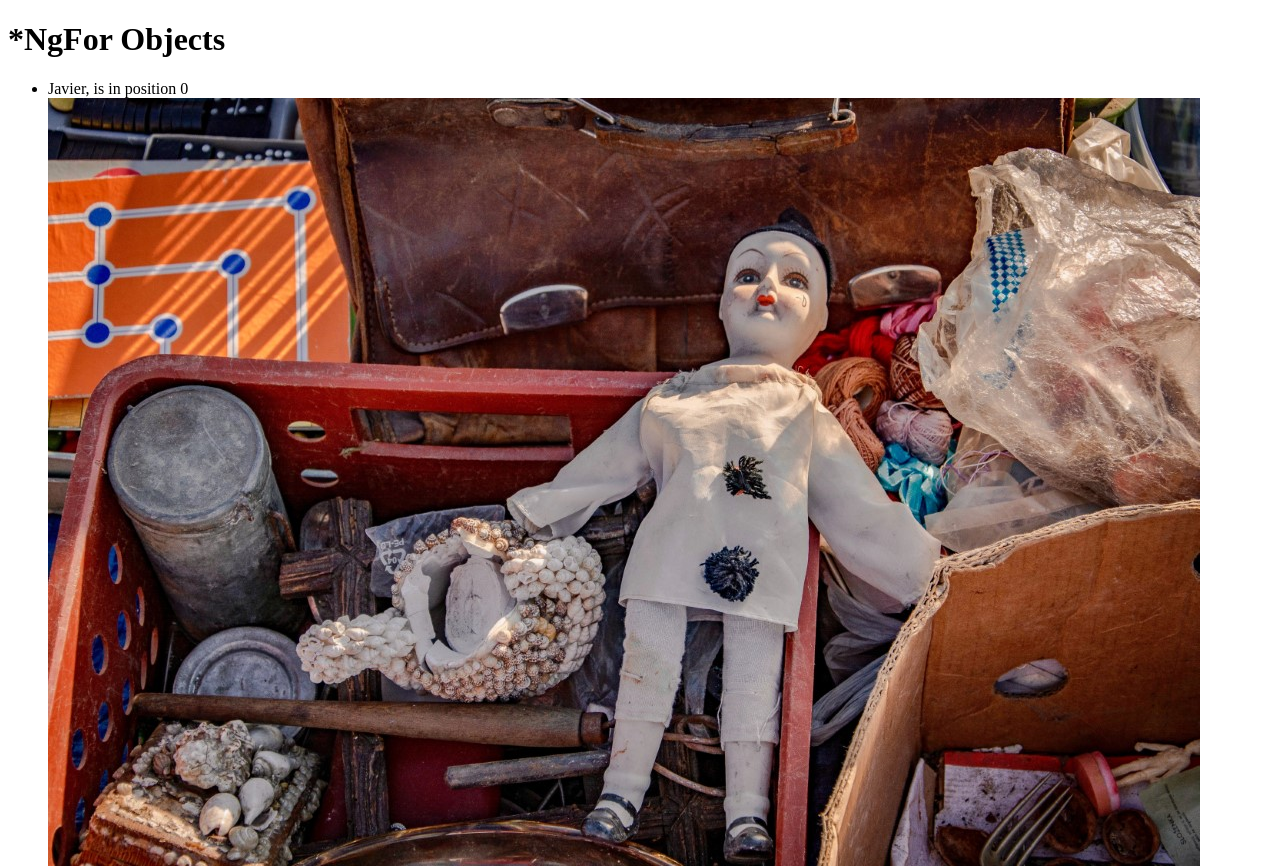
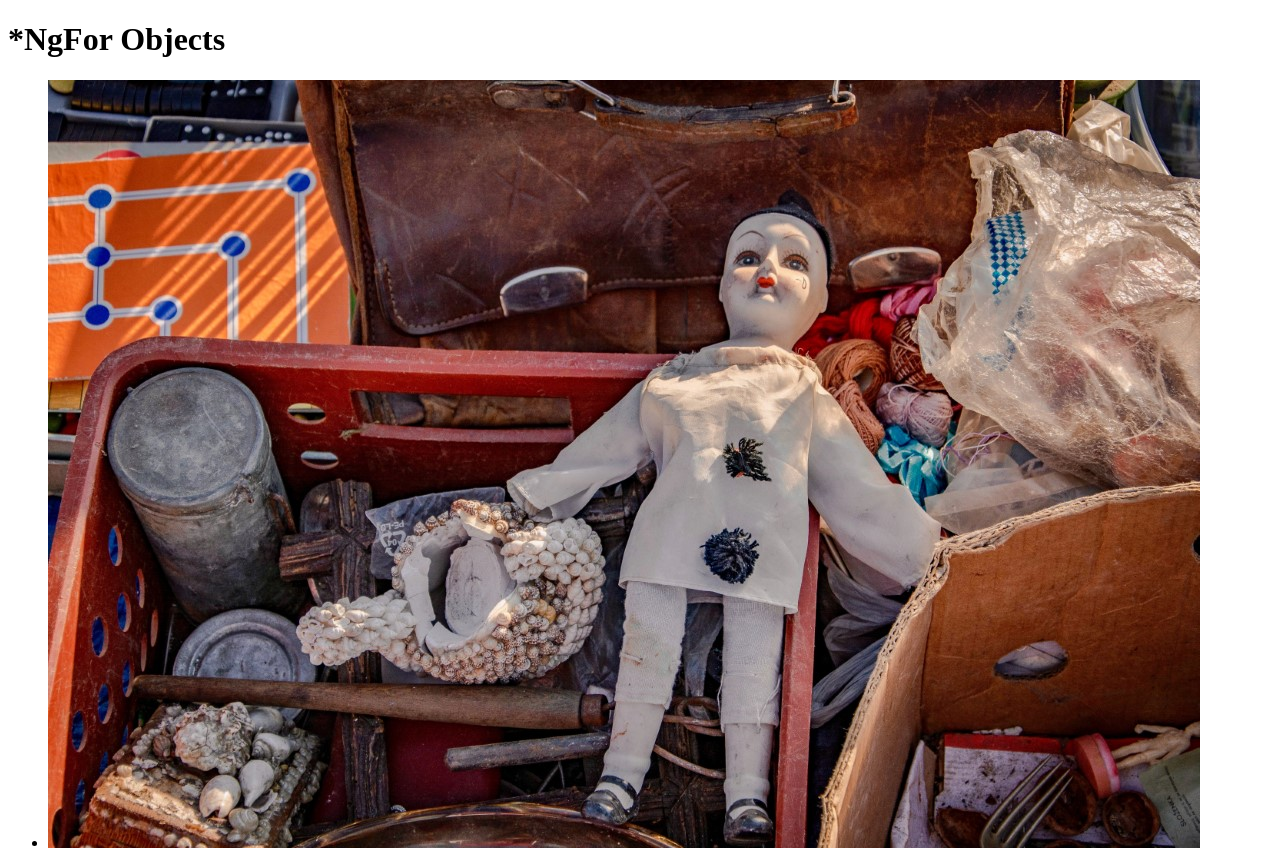
Before and after one commit to jffc-dev/Javascript-Angular-MyStore, an Angular app: page / in a window 1280 px wide. Shown: the top 868 px of the page. Built offline with nearby package versions, Linux system fonts and the light colour scheme.

Commit message:
feat(knowledge): Issue in list of objects fixed

```diff
--- a/src/app/app.component.html
+++ b/src/app/app.component.html
@@ -1,7 +1,6 @@
 <h1>*NgFor Objects</h1>
 <ul>
   <li *ngFor="let product of products; index as i">
-    {{name}}, is in position {{i}}
     <img [src]="product.image" alt="image">
     <h2>{{product.name}}</h2>
     <p>{{product.price}}</p>
```
